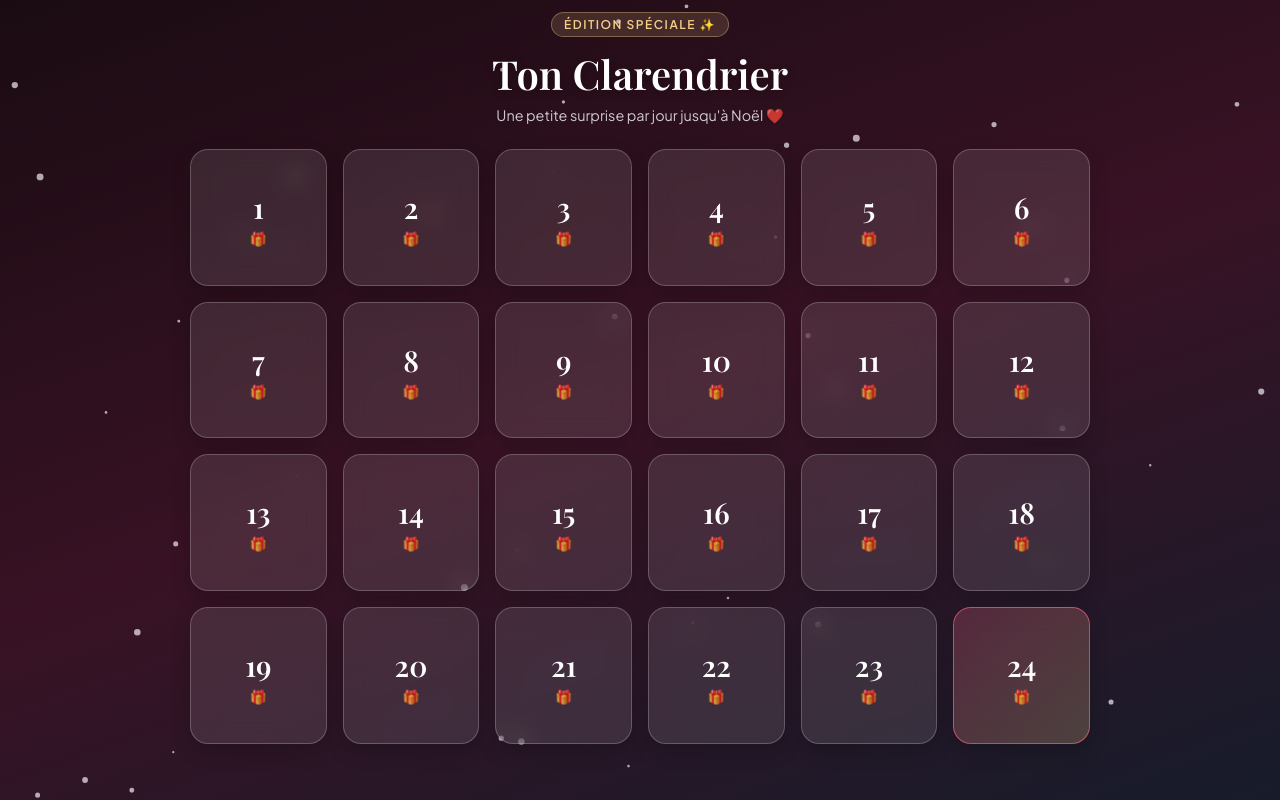
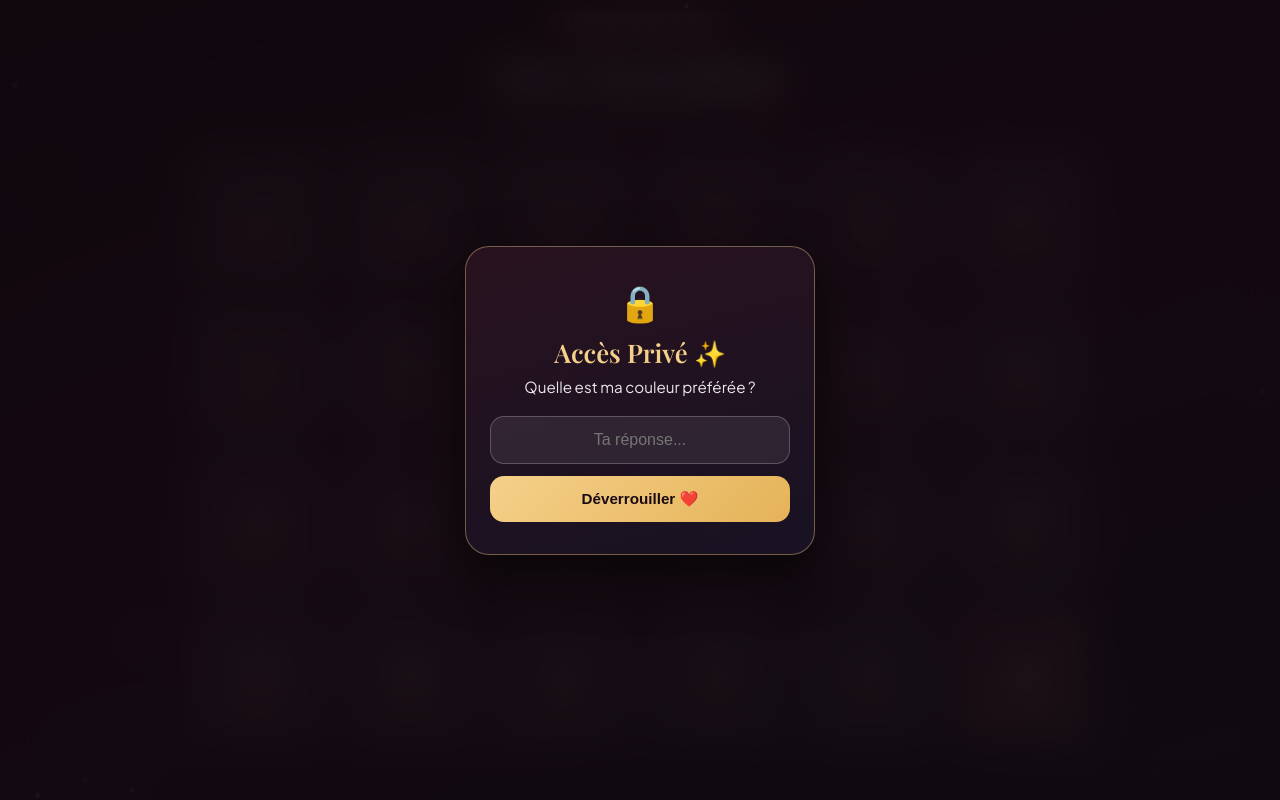
Before and after one commit to Alexisamr/Clarendrier, a plain HTML site: page index.html in a window 1280 px wide. Drawn offline with nearby package versions, Linux system fonts and the light colour scheme; a web font is replaced by a local one.

Commit message:
Ajout ecran mot de passe secret

```diff
--- a/index.html
+++ b/index.html
@@ -11,7 +11,7 @@
   <meta name="apple-mobile-web-app-title" content="Clarendrier ✨">
   <meta name="theme-color" content="#1a0b12">
 
-  <!-- Manifest et Icônes pour l'écran d'accueil (le ?v=2 vide le cache du téléphone) -->
+  <!-- Manifest et Icônes pour l'écran d'accueil -->
   <link rel="manifest" href="/manifest.json">
   <link rel="apple-touch-icon" href="/assets/icon.png?v=2">
   <link rel="apple-touch-icon" sizes="180x180" href="/assets/icon.png?v=2">
@@ -29,6 +29,28 @@
   <!-- Effet de neige en arrière-plan -->
   <canvas id="snow-canvas"></canvas>
 
+  <!-- ÉCRAN DE MOT DE PASSE SECRET -->
+  <div id="auth-overlay" class="auth-overlay">
+    <div id="auth-card" class="auth-card">
+      <div class="auth-icon">🔒</div>
+      <h2>Accès Privé ✨</h2>
+      <p class="auth-question">Quelle est ma couleur préférée ?</p>
+      <form id="auth-form">
+        <input
+          type="text"
+          id="auth-input"
+          placeholder="Ta réponse..."
+          autocomplete="off"
+          autocorrect="off"
+           required
+        >
+        <button type="submit" class="auth-btn">Déverrouiller ❤️</button>
+      </form>
+      <p id="auth-error" class="auth-error hidden">Mauvaise réponse... réfléchis bien ! 😘</p>
+    </div>
+  </div>
+
+  <!-- CONTENU PRINCIPAL DU CLARENDRIER -->
   <main class="app-container">
     <header class="header">
       <span class="badge">Édition Spéciale ✨</span>
--- a/script.js
+++ b/script.js
@@ -3,6 +3,51 @@
 // Passe-le sur "false" juste avant le 1er décembre !
 // =========================================================
 const DEV_MODE = true;
+
+// =========================================================
+// GESTION DU MOT DE PASSE SECRET ("bleu" ou "le bleu")
+// =========================================================
+const AUTH_STORAGE_KEY = "clarendrier_unlocked_2026";
+const authOverlay = document.getElementById("auth-overlay");
+const authCard = document.getElementById("auth-card");
+const authForm = document.getElementById("auth-form");
+const authInput = document.getElementById("auth-input");
+const authError = document.getElementById("auth-error");
+
+// Si elle a déjà trouvé le mot de passe une fois sur son téléphone, on masque l'écran direct
+if (localStorage.getItem(AUTH_STORAGE_KEY) === "true") {
+  authOverlay.classList.add("hidden");
+}
+
+authForm.addEventListener("submit", (e) => {
+  e.preventDefault();
+
+  // Nettoie les espaces et met tout en minuscule pour accepter "Bleu", "bleu", "le bleu", "Le Bleu"
+  const userAnswer = authInput.value.trim().toLowerCase();
+  const validAnswers = ["bleu", "le bleu"];
+
+  if (validAnswers.includes(userAnswer)) {
+    localStorage.setItem(AUTH_STORAGE_KEY, "true");
+    authOverlay.classList.add("hidden");
+    authError.classList.add("hidden");
+
+    if (typeof confetti === "function") {
+      confetti({
+        particleCount: 80,
+        spread: 70,
+        origin: { y: 0.6 },
+        colors: ["#f5d08a", "#ff6b8b", "#ffffff"]
+      });
+    }
+  } else {
+    // Mauvaise réponse : secousse + petit message
+    authError.classList.remove("hidden");
+    authCard.classList.remove("shake");
+    void authCard.offsetWidth;
+    authCard.classList.add("shake");
+    authInput.value = "";
+  }
+});
 
 // =========================================================
 // CONTENU DES 24 JOURS (Tu n'as plus qu'à personnaliser ça)
@@ -11,9 +56,9 @@ const calendarData = [
   {
     day: 1,
     title: "Joyeux 1er Décembre ❤️",
-    image: "assets/icon.webp", // Remplace par "assets/jour1.webp" quand tu veux
+    image: "assets/icon.webp",
     coupon: "",
-    text: "Bienvenue dans ton calendrier de l'Avent sur-mesure ! Chaque matin jusqu'à Noël, tu pourras débloquer une nouvelle case ici."
+    text: "Bienvenue dans ton Clarendrier sur-mesure ! Chaque matin jusqu'à Noël, tu pourras débloquer une nouvelle case ici."
   },
   {
     day: 2,
@@ -28,8 +73,7 @@ const calendarData = [
     image: "",
     coupon: "",
     text: "Ajoute ici une photo de vous deux et une petite anecdote sur ce moment."
-  },
-  // Les jours 4 à 24 se génèrent automatiquement ci-dessous si tu ne les as pas encore remplis
+  }
 ];
 
 // Complète automatiquement jusqu'à 24 pour que ta grille soit complète tout de suite
@@ -93,7 +137,7 @@ function renderGrid() {
 function handleCardClick(item, cardElement) {
   if (!canOpenDay(item.day)) {
     cardElement.classList.remove("shake");
-    void cardElement.offsetWidth; // Relance l'animation CSS
+    void cardElement.offsetWidth;
     cardElement.classList.add("shake");
 
     const now = new Date();
@@ -105,7 +149,6 @@ function handleCardClick(item, cardElement) {
     return;
   }
 
-  // Première ouverture : confettis + sauvegarde
   if (!openedDays.includes(item.day)) {
     openedDays.push(item.day);
     localStorage.setItem(STORAGE_KEY, JSON.stringify(openedDays));
--- a/style.css
+++ b/style.css
@@ -17,12 +17,9 @@
 body {
   font-family: 'Plus Jakarta Sans', sans-serif;
   background: var(--bg-gradient);
-  /* Pour mettre une image de fond à la place du dégradé, décommente la ligne dessous : */
-  /* background: linear-gradient(rgba(15, 10, 20, 0.55), rgba(15, 10, 20, 0.7)), url('assets/bg.webp') center/cover no-repeat fixed; */
   color: var(--text-light);
   min-height: 100dvh;
   overflow-x: hidden;
-  /* Gère l'encoche et la barre du bas sur iPhone 13 */
   padding: env(safe-area-inset-top, 20px) 16px env(safe-area-inset-bottom, 24px) 16px;
 }
 
@@ -36,6 +33,110 @@ body {
   z-index: 0;
 }
 
+/* =========================================================
+   ÉCRAN DE VERROUILLAGE (MOT DE PASSE)
+   ========================================================= */
+.auth-overlay {
+  position: fixed;
+  inset: 0;
+  background: rgba(15, 8, 14, 0.85);
+  backdrop-filter: blur(18px);
+  -webkit-backdrop-filter: blur(18px);
+  display: flex;
+  align-items: center;
+  justify-content: center;
+  padding: 20px;
+  z-index: 300;
+  opacity: 1;
+  transition: opacity 0.4s ease;
+}
+
+.auth-overlay.hidden {
+  opacity: 0;
+  pointer-events: none;
+}
+
+.auth-card {
+  background: linear-gradient(165deg, rgba(43, 19, 33, 0.95), rgba(25, 19, 36, 0.95));
+  border: 1px solid rgba(245, 208, 138, 0.4);
+  border-radius: 24px;
+  width: 100%;
+  max-width: 350px;
+  padding: 32px 24px;
+  text-align: center;
+  box-shadow: 0 20px 50px rgba(0, 0, 0, 0.6);
+}
+
+.auth-icon {
+  font-size: 2.2rem;
+  margin-bottom: 10px;
+}
+
+.auth-card h2 {
+  font-family: 'Playfair Display', serif;
+  font-size: 1.6rem;
+  color: var(--gold);
+  margin-bottom: 8px;
+}
+
+.auth-question {
+  font-size: 0.95rem;
+  color: rgba(255, 255, 255, 0.9);
+  margin-bottom: 20px;
+}
+
+#auth-form {
+  display: flex;
+  flex-direction: column;
+  gap: 12px;
+}
+
+#auth-input {
+  width: 100%;
+  padding: 14px 16px;
+  border-radius: 14px;
+  border: 1px solid var(--glass-border);
+  background: rgba(255, 255, 255, 0.08);
+  color: #fff;
+  font-size: 1rem; /* 16px minimum pour éviter le zoom automatique sur iPhone */
+  text-align: center;
+  outline: none;
+  transition: border-color 0.2s ease;
+}
+
+#auth-input:focus {
+  border-color: var(--gold);
+}
+
+.auth-btn {
+  padding: 14px;
+  border-radius: 14px;
+  border: none;
+  background: linear-gradient(135deg, var(--gold), #e5b358);
+  color: #1a0b12;
+  font-weight: 700;
+  font-size: 0.95rem;
+  cursor: pointer;
+  transition: transform 0.15s ease;
+}
+
+.auth-btn:active {
+  transform: scale(0.97);
+}
+
+.auth-error {
+  margin-top: 14px;
+  font-size: 0.85rem;
+  color: var(--accent);
+}
+
+.auth-error.hidden {
+  display: none;
+}
+
+/* =========================================================
+   CONTENU PRINCIPAL & GRILLE
+   ========================================================= */
 .app-container {
   position: relative;
   z-index: 1;
@@ -76,7 +177,6 @@ body {
   color: rgba(255, 255, 255, 0.78);
 }
 
-/* Grille 3 colonnes sur iPhone 13 (390px) */
 .calendar-grid {
   display: grid;
   grid-template-columns: repeat(3, 1fr);
@@ -84,7 +184,6 @@ body {
   padding-bottom: 30px;
 }
 
-/* Passage à 6 colonnes sur PC / Tablette */
 @media (min-width: 768px) {
   .calendar-grid {
     grid-template-columns: repeat(6, 1fr);
@@ -95,7 +194,6 @@ body {
   }
 }
 
-/* Style des cases en Glassmorphism */
 .day-card {
   aspect-ratio: 1 / 1;
   background: var(--glass-bg);
@@ -131,7 +229,6 @@ body {
   opacity: 0.8;
 }
 
-/* Case déjà ouverte */
 .day-card.opened {
   background: rgba(245, 208, 138, 0.18);
   border-color: var(--gold);
@@ -141,20 +238,18 @@ body {
   color: var(--gold);
 }
 
-/* Case du 24 décembre mise en valeur */
 .day-card.day-24 {
   border-color: rgba(255, 107, 139, 0.6);
   background: linear-gradient(135deg, rgba(255, 107, 139, 0.22), rgba(245, 208, 138, 0.22));
 }
 
-/* Animation de secousse si verrouillé */
 @keyframes shake {
   0%, 100% { transform: translateX(0); }
   25% { transform: translateX(-6px) rotate(-2deg); }
   75% { transform: translateX(6px) rotate(2deg); }
 }
 
-.day-card.shake {
+.shake {
   animation: shake 0.35s ease;
 }
 
@@ -253,7 +348,7 @@ body {
   white-space: pre-line;
 }
 
-/* Toast de notification en bas de l'écran */
+/* Toast de notification */
 .toast {
   position: fixed;
   bottom: 30px;
```
